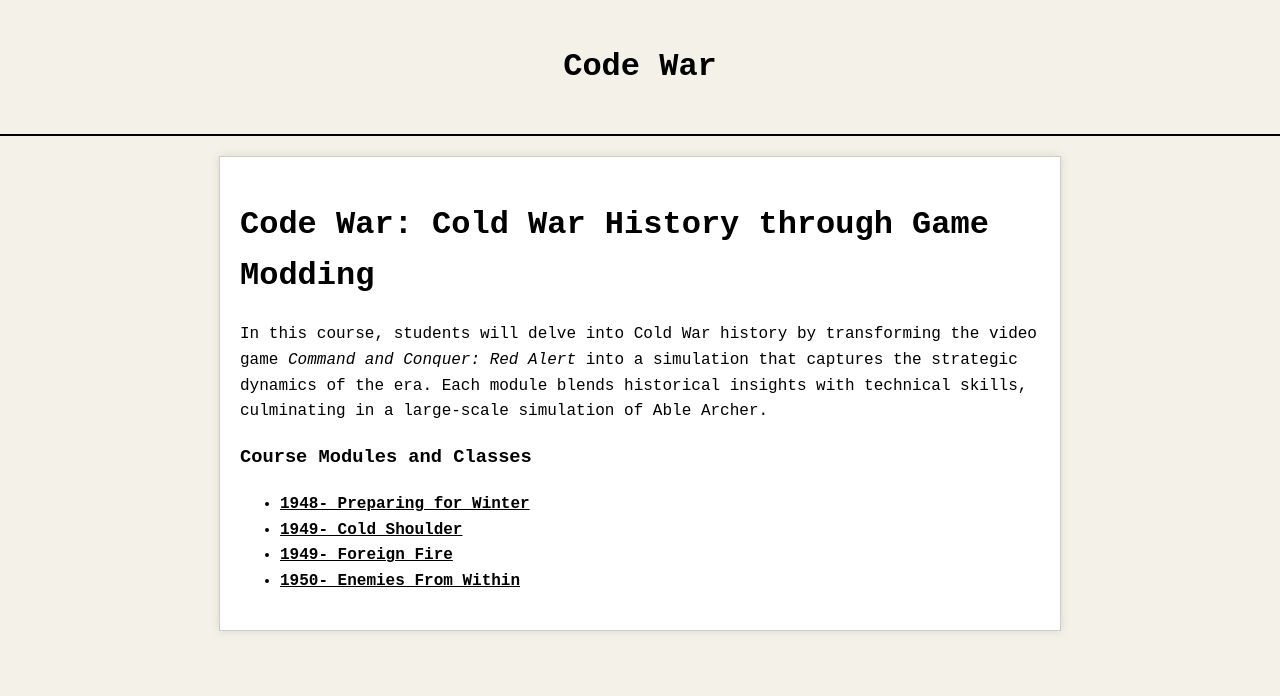
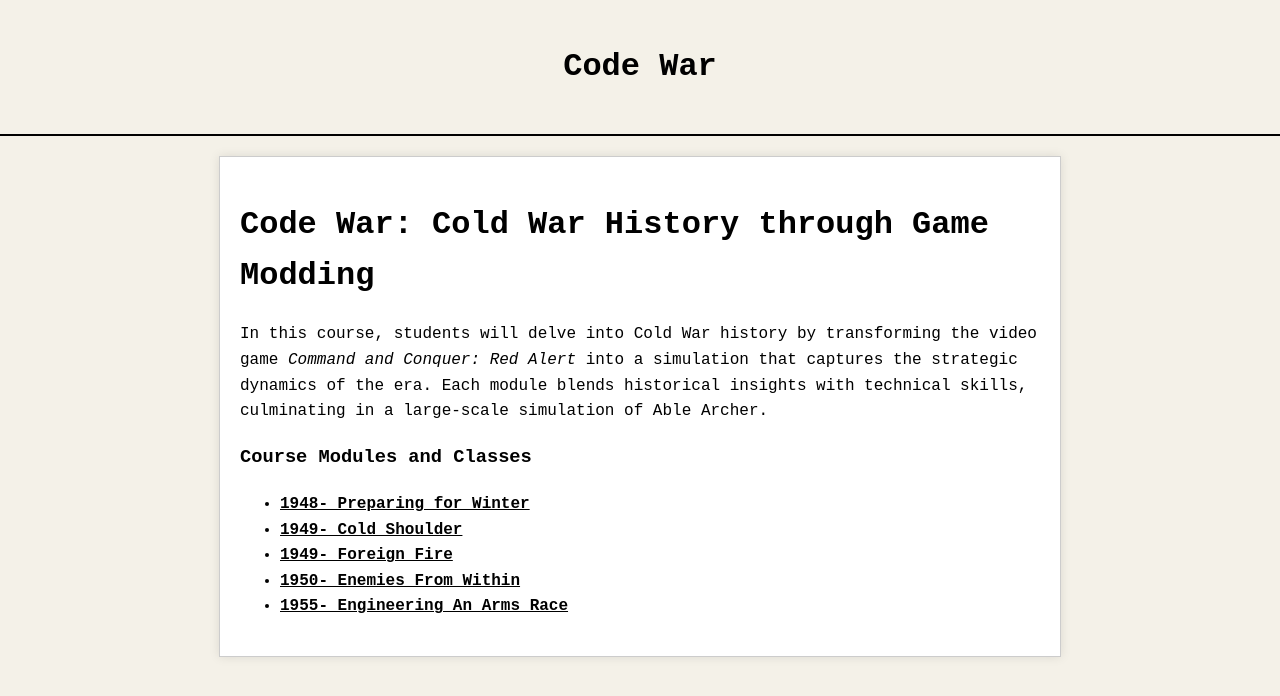
Before and after one commit to jboyce1/CodeWar, a Jekyll site: the page built from index.markdown, in a window 1280 px wide. Shown: the top 696 px of the page. Built offline with Jekyll 4.4.1, drawn with Linux system fonts in a browser that asks for light colours.

Commit message:
Update index.markdown

```diff
--- a/index.markdown
+++ b/index.markdown
@@ -16,3 +16,4 @@ In this course, students will delve into Cold War history by transforming the vi
 - [1949- Cold Shoulder](./classes/ColdShoulder)
 - [1949- Foreign Fire](./classes/ForeignFire)
 - [1950- Enemies From Within](./classes/EnemiesFromWithin)
+- [1955- Engineering An Arms Race](./classes/EngineeringAnArmsRace)
```
